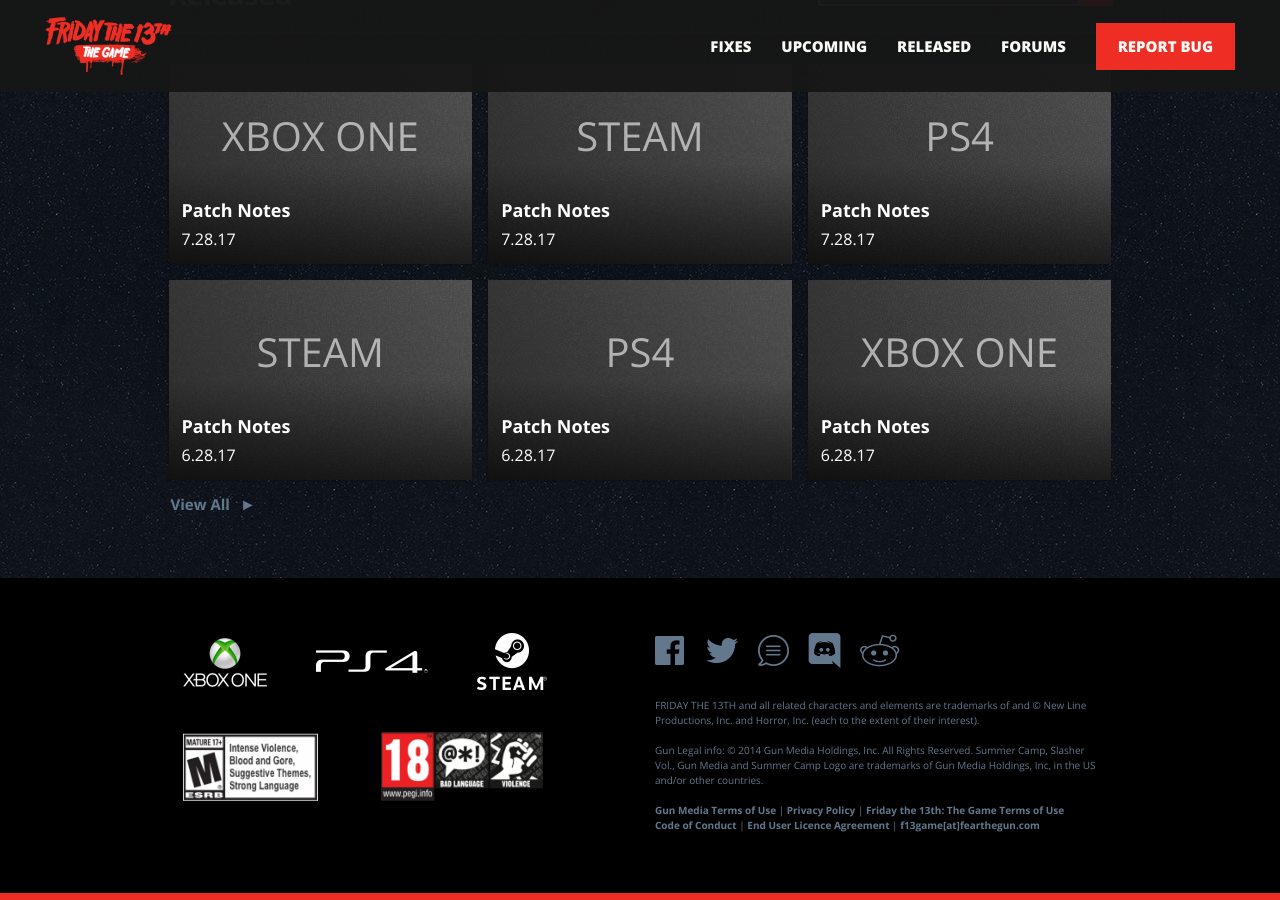
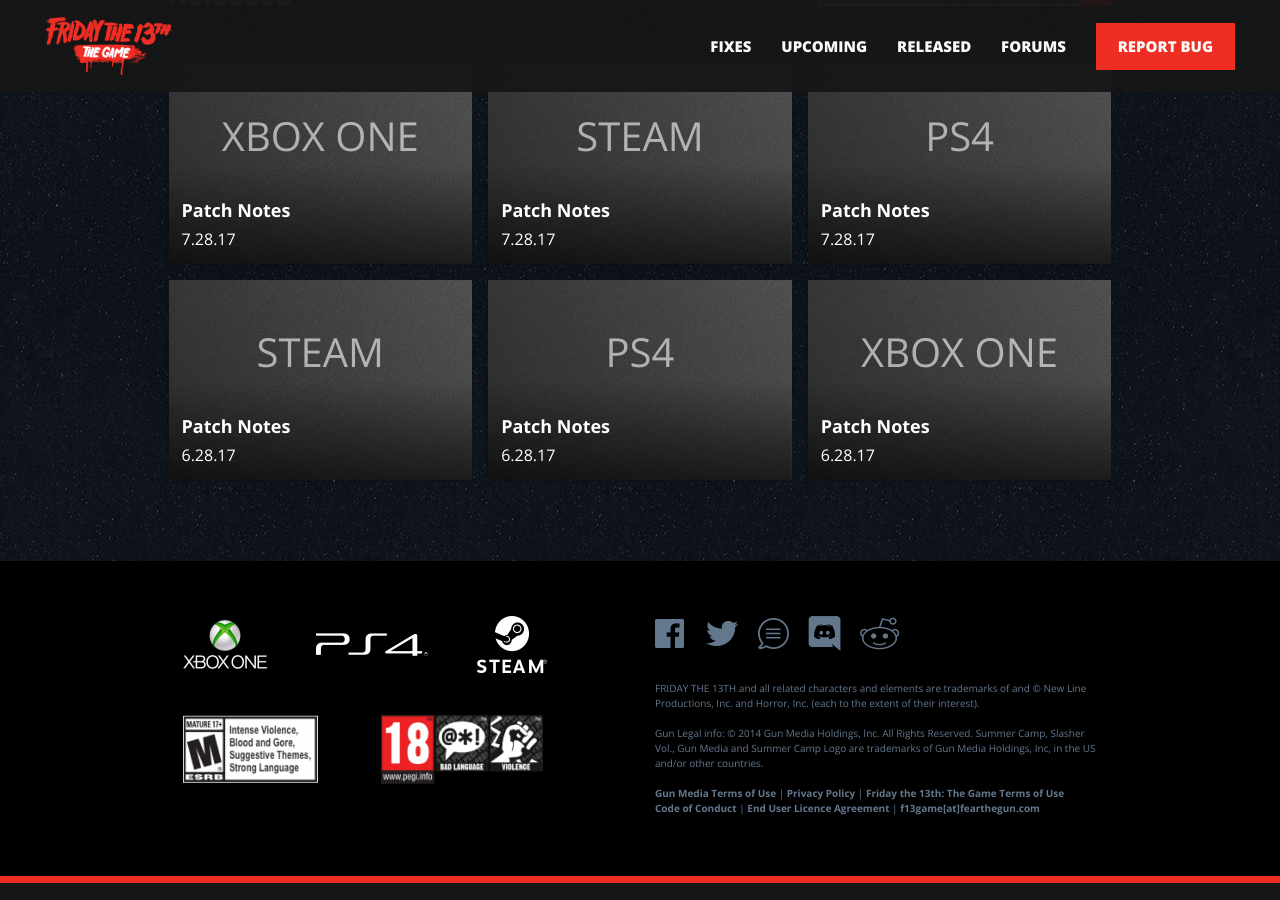
Before and after one commit to bdk6000/friday-13, a Jekyll site: the page built from index.html, in a window 1280 px wide and 900 px high, scrolled down 2924 px. Built offline with Jekyll 4.4.1, drawn with Linux system fonts in a browser that asks for light colours.

Commit message:
Update index.html

```diff
--- a/index.html
+++ b/index.html
@@ -265,10 +265,10 @@ layout: home
 
     					<div style="clear:both;"></div>
 
-                        <div class="cta">
+                       {% if documents.length > 6 %} <div class="cta">
                            <a href="{{site.baseurl}}/all-released" style="padding-left:10px;"  class="viewall" title="View All">View All</a>
                         </div>
-
+                     {% endif %}
 				</div>
 
 
```
